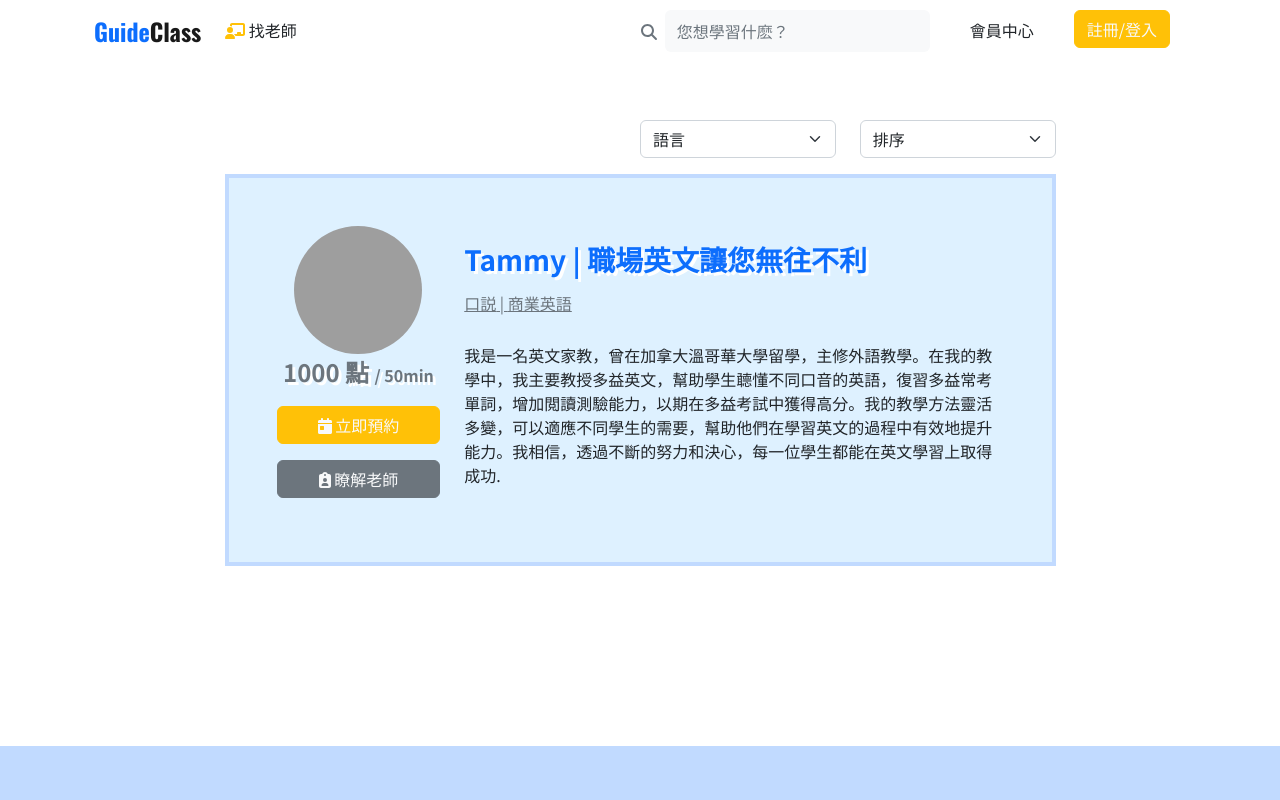
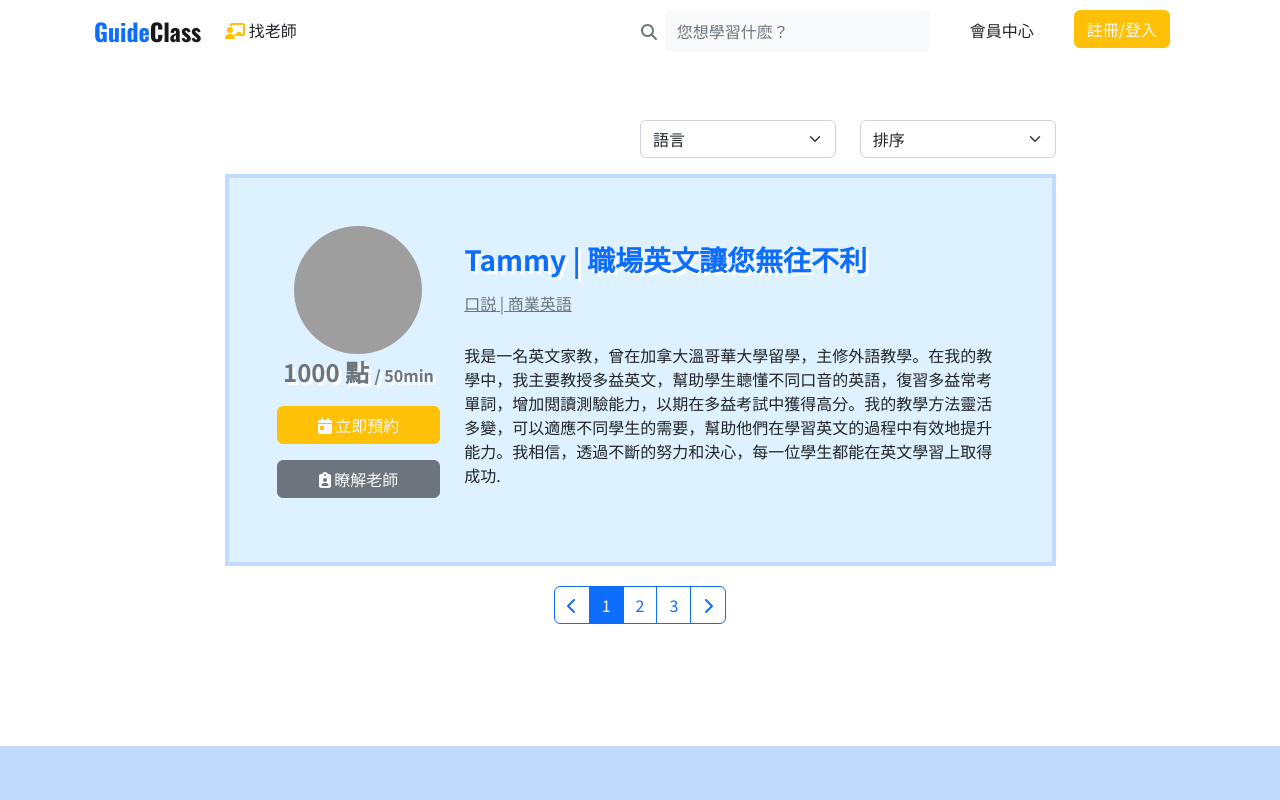
Before and after one commit to chilinglee/GuideClass, a Nuxt app: page /teacher in a window 1280 px wide. Shown: the top 800 px of the page. Built offline with nearby package versions, Linux system fonts and the light colour scheme; grey boxes are pictures that could not be loaded.

Commit message:
feat: teacher list pagination

```diff
--- a/assets/style/main.css
+++ b/assets/style/main.css
@@ -237,6 +237,9 @@ footer .icon-insta {
 .teacher .teacher-info .price {
   text-shadow: #ffffff 3px 3px;
 }
+.teacher .teacher-pagination {
+  margin-top: 20px;
+}
 
 @media screen and (max-width: 768px) {
   .teacher .teacher-info img {
--- a/assets/style/pages/_teacher.scss
+++ b/assets/style/pages/_teacher.scss
@@ -23,6 +23,10 @@
       text-shadow: $white 3px 3px;
     }
   }
+
+  .teacher-pagination {
+    margin-top: 20px;
+  }
 }
 
 @media screen and (max-width: 768px) {
--- a/pages/teacher/index.vue
+++ b/pages/teacher/index.vue
@@ -31,7 +31,7 @@
                     <option value="sort-new">新加入</option>
                     <option value="sort-senior">資深</option>
                     <option value="sort-price-low">價格低</option>
-                    <option value="sort-price-hight">價格高</option>
+                    <option value="sort-price-high">價格高</option>
                   </select>
                 </div>
               </div>
@@ -79,6 +79,25 @@
                 </div>
               </div>
             </div>
+            <div class="teacher-pagination text-center">
+              <div class="btn-group" role="group">
+                <button type="button" class="btn btn-outline-primary">
+                  <font-awesome-icon
+                    icon="fas fa-chevron-left"
+                  ></font-awesome-icon>
+                </button>
+                <button type="button" class="btn btn-outline-primary active">
+                  1
+                </button>
+                <button type="button" class="btn btn-outline-primary">2</button>
+                <button type="button" class="btn btn-outline-primary">3</button>
+                <button type="button" class="btn btn-outline-primary">
+                  <font-awesome-icon
+                    icon="fas fa-chevron-right"
+                  ></font-awesome-icon>
+                </button>
+              </div>
+            </div>
           </div>
         </div>
       </div>
```
Also changed, not shown: 1 other file (tests, documents, lock files or other folders).
